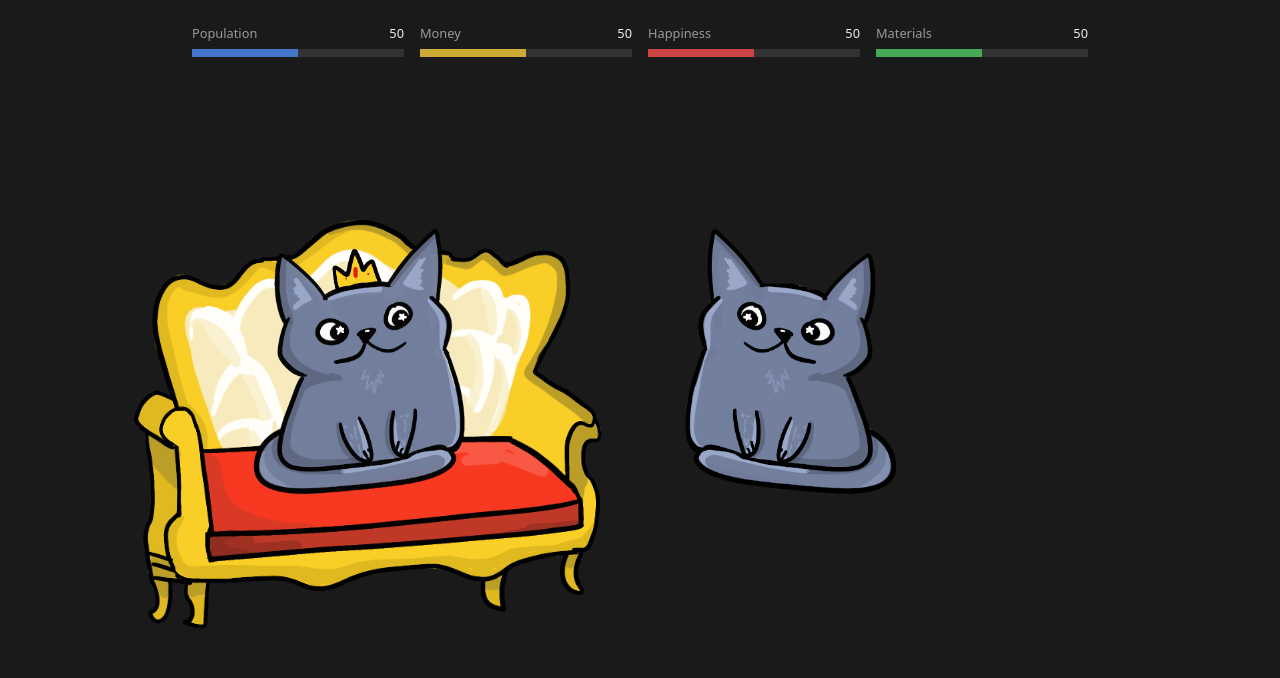
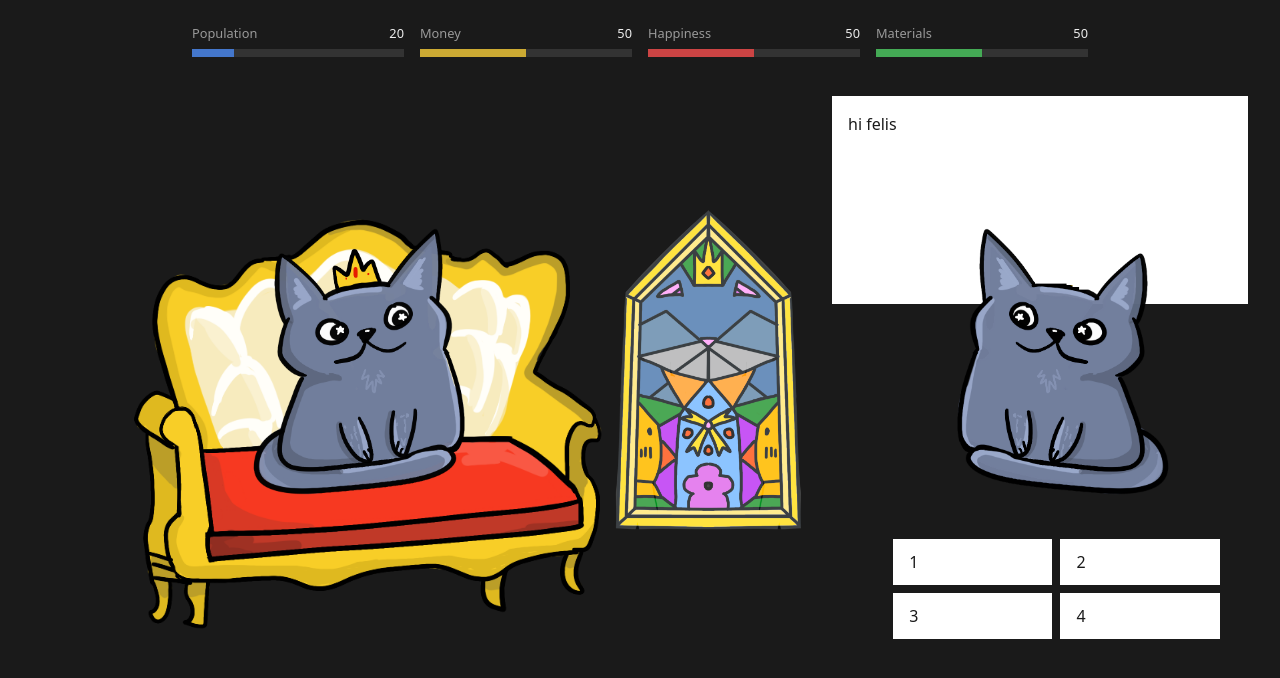
Before and after one commit to themagicfrog/felis-the-great, a React (Vite) app: page / in a window 1280 px wide. Shown: the top 678 px of the page. Built offline with nearby package versions, Linux system fonts and the light colour scheme.

Commit message:
multiple choice

```diff
--- a/src/App.tsx
+++ b/src/App.tsx
@@ -4,11 +4,20 @@ export default function App() {
   return (
     <main className="stage">
       <Meters />
+      <div className="textbox">hi felis</div>
       <div className="scene">
         <div className="throne">
+          <img className="stainedglass" src="/stainedglass.png" alt="" />
           <img className="sofa" src="/sofa.png" alt="" />
-          <img className="cat" src="/cat.png" alt="The cat king" />
+          <img className="cat" src="/cat.png" alt="" />
           <img className="citizen" src="/citizen.png" alt="" />
+          <div className="choices">
+            {['1', '2', '3', '4'].map((label) => (
+              <button key={label} className="choice" type="button">
+                {label}
+              </button>
+            ))}
+          </div>
         </div>
       </div>
     </main>
--- a/src/index.css
+++ b/src/index.css
@@ -31,6 +31,7 @@ body {
 }
 
 .stage {
+  position: relative;
   display: flex;
   flex-direction: column;
   height: 100%;
@@ -98,6 +99,43 @@ body {
   }
 }
 
+/* ---- textbox ---- */
+
+.textbox {
+  position: absolute;
+  top: 6rem;
+  right: 2rem;
+  width: min(26rem, 40%);
+  height: 13rem;
+  padding: 1rem;
+  background: #ffffff;
+  color: #1a1a1a;
+}
+
+.choices {
+  position: absolute;
+  top: 72%;
+  left: 146.2%;
+  width: 60%;
+  display: grid;
+  grid-template-columns: 1fr 1fr;
+  gap: 0.5rem;
+}
+
+.choice {
+  padding: 0.7rem 1rem;
+  border: none;
+  background: #ffffff;
+  color: #1a1a1a;
+  font: inherit;
+  text-align: left;
+  cursor: pointer;
+}
+
+.choice:hover {
+  background: #d4d4d4;
+}
+
 /* ---- scene ---- */
 
 .scene {
@@ -113,6 +151,14 @@ body {
   width: min(100%, 34rem, calc((100svh - 9rem) * 1.0856));
   aspect-ratio: 710 / 654;
   margin-left: 6%;
+}
+
+.stainedglass {
+  position: absolute;
+  top: 5%;
+  left: 92.7%;
+  width: 40%;
+  z-index: -1;
 }
 
 .sofa {
@@ -131,6 +177,6 @@ body {
 .citizen {
   position: absolute;
   top: 8.5%;
-  left: 100.2%;
+  left: 150.2%;
   width: 52%;
 }
--- a/src/store.ts
+++ b/src/store.ts
@@ -7,7 +7,7 @@ export const MIN = 0
 export const MAX = 100
 
 const INITIAL: Record<Resource, number> = {
-  population: 50,
+  population: 20,
   money: 50,
   happiness: 50,
   materials: 50,
```
Also changed, not shown: public/stainedglass.png (added), 1 other file (tests, documents, lock files or other folders).
